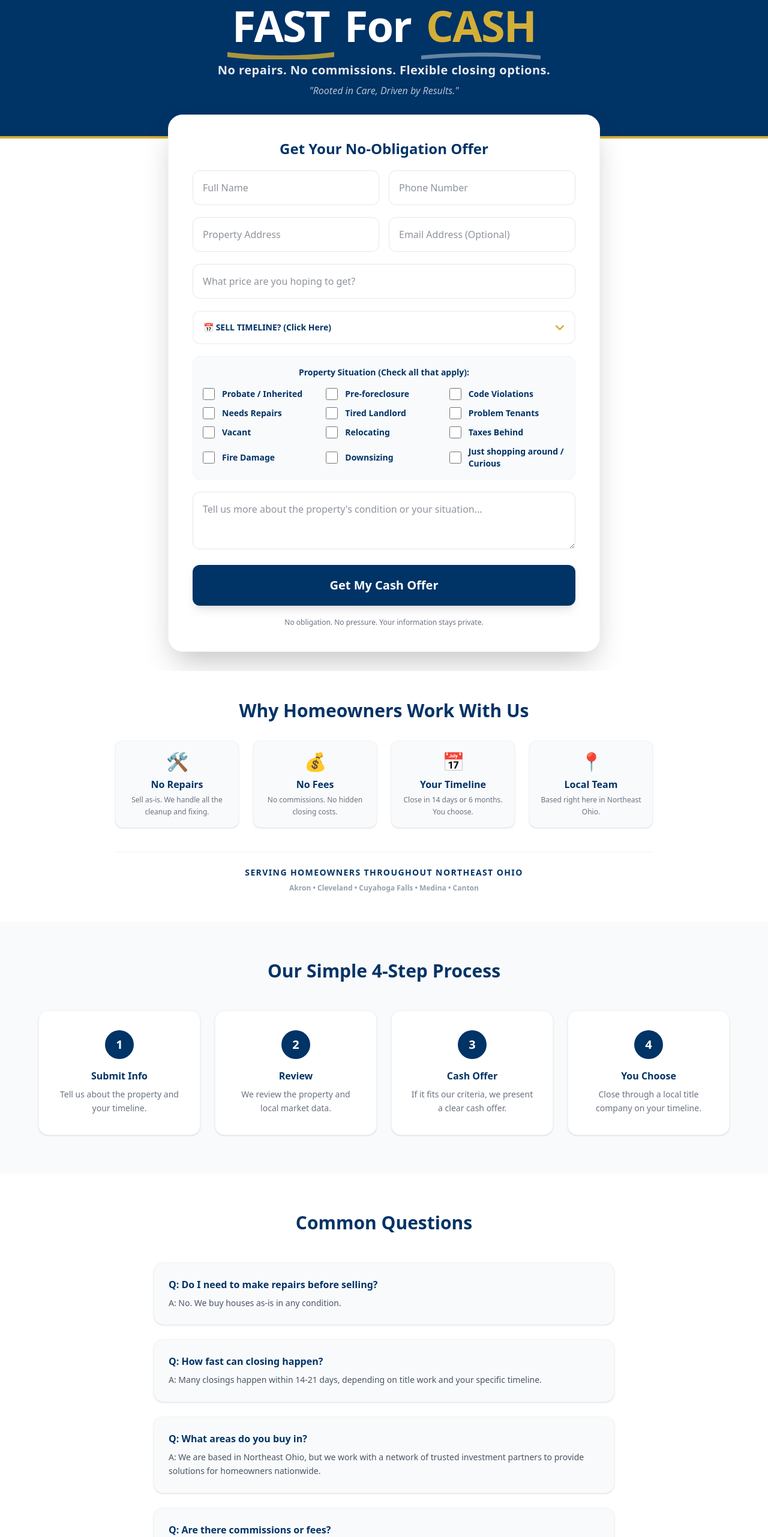
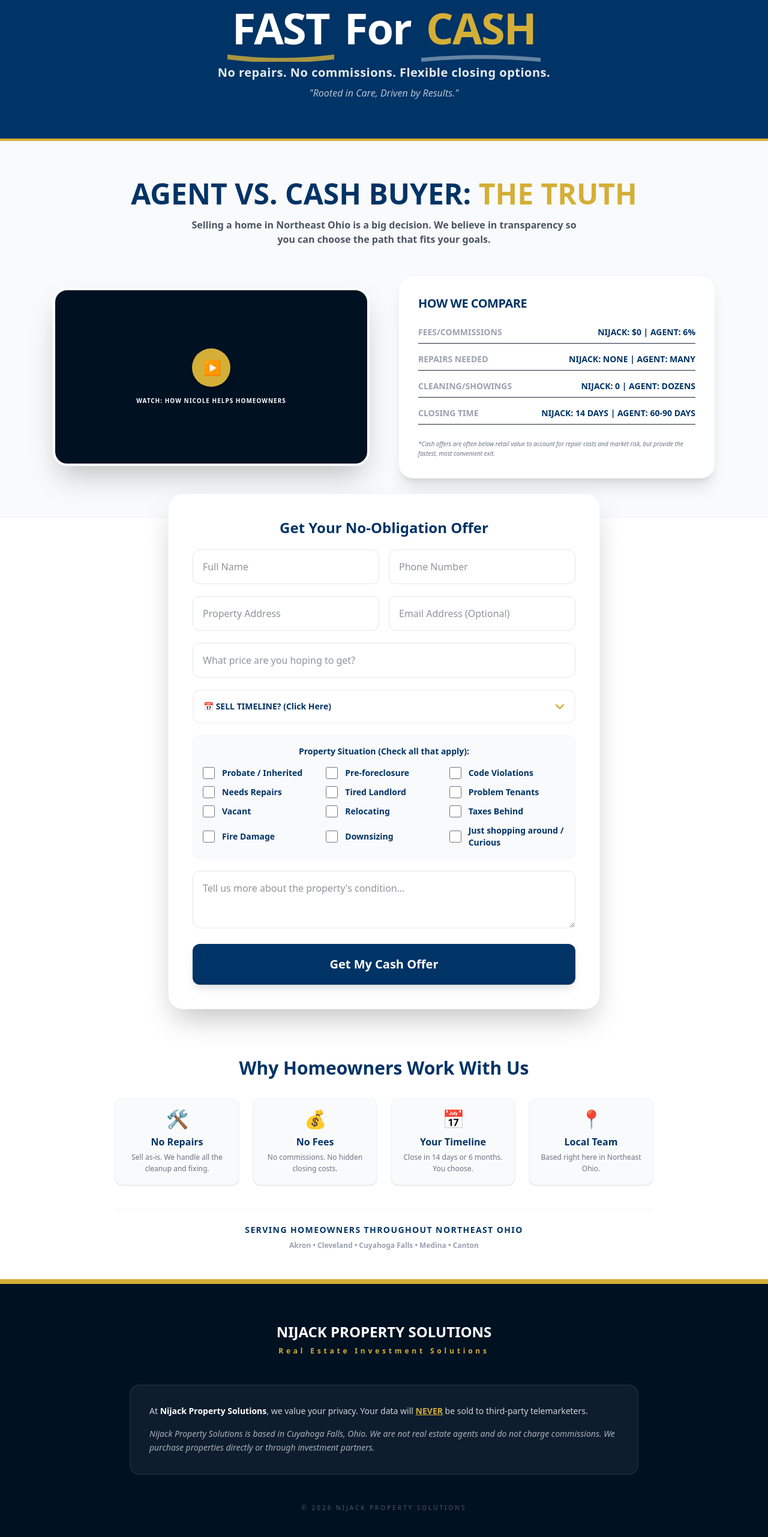
Before and after one commit to nijackacquisitions56/nijack-property-solutions, a React (Vite) app: page / in a window 1280 px wide. Shown: the part 234-2797 px from the top of the page at 60% size. Built offline with nearby package versions, Linux system fonts and the light colour scheme.

Commit message:
Update App.jsx

```diff
--- a/src/App.jsx
+++ b/src/App.jsx
@@ -47,12 +47,13 @@ export default function NijackPropertySolutionsWebsite() {
   return (
     <div className="min-h-screen bg-white text-gray-800 font-sans">
 
-      {/* HEADER */}
+      {/* HEADER WITH RECLAIMED FLARE */}
       <header className="sticky top-0 z-50 border-b bg-white shadow-sm">
         <div className="mx-auto max-w-7xl px-6 py-4 flex justify-between items-center text-center sm:text-left">
           <div className="flex items-center gap-3 group mx-auto sm:mx-0">
-            <div className="h-11 w-11 bg-[#003366] rounded-xl flex items-center justify-center shadow-lg">
-              <span className="text-white font-black text-2xl">N</span>
+            {/* THE FLARE ICON */}
+            <div className="h-12 w-12 bg-[#003366] rounded-xl flex items-center justify-center shadow-[0_0_15px_rgba(212,175,55,0.3)] border-b-4 border-r-4 border-[#D4AF37] transform -rotate-3 group-hover:rotate-0 transition-transform">
+              <span className="text-white font-black text-2xl tracking-tighter">N</span>
             </div>
             <div>
               <div className="font-black text-xl text-[#003366] leading-tight uppercase">
@@ -99,9 +100,61 @@ export default function NijackPropertySolutionsWebsite() {
         </div>
       </section>
 
+      {/* AGENT VS CASH BUYER SECTION */}
+      <section className="py-16 bg-gray-50 border-b border-gray-100">
+        <div className="mx-auto max-w-6xl px-6">
+          <div className="text-center mb-12">
+            <h2 className="text-3xl md:text-5xl font-black text-[#003366] mb-4 uppercase">
+              Agent vs. Cash Buyer: <span className="text-[#D4AF37]">The Truth</span>
+            </h2>
+            <p className="text-gray-600 font-bold max-w-2xl mx-auto">
+              Selling a home in Northeast Ohio is a big decision. We believe in transparency so you can choose the path that fits your goals.
+            </p>
+          </div>
+
+          <div className="grid lg:grid-cols-2 gap-12 items-center">
+            {/* VIDEO PLACEHOLDER */}
+            <div className="relative aspect-video bg-[#001122] rounded-3xl shadow-2xl overflow-hidden border-4 border-white flex items-center justify-center group">
+              <div className="text-center px-6">
+                <div className="w-16 h-16 bg-[#D4AF37] rounded-full flex items-center justify-center mx-auto mb-4 shadow-lg group-hover:scale-110 transition-transform cursor-pointer">
+                  <span className="text-white text-2xl ml-1">▶</span>
+                </div>
+                <p className="text-white font-bold tracking-widest uppercase text-[10px]">Watch: How Nicole Helps Homeowners</p>
+              </div>
+            </div>
+
+            {/* COMPARISON QUICK TABLE */}
+            <div className="bg-white rounded-3xl p-8 shadow-xl border border-gray-100">
+              <h3 className="text-xl font-black text-[#003366] mb-6 uppercase tracking-tight">How we compare</h3>
+              <div className="space-y-4">
+                <div className="flex justify-between border-b pb-2 text-xs md:text-sm">
+                  <span className="text-gray-400 font-bold uppercase">Fees/Commissions</span>
+                  <span className="text-[#003366] font-black">NIJACK: $0 | AGENT: 6%</span>
+                </div>
+                <div className="flex justify-between border-b pb-2 text-xs md:text-sm">
+                  <span className="text-gray-400 font-bold uppercase">Repairs Needed</span>
+                  <span className="text-[#003366] font-black">NIJACK: NONE | AGENT: MANY</span>
+                </div>
+                <div className="flex justify-between border-b pb-2 text-xs md:text-sm">
+                  <span className="text-gray-400 font-bold uppercase">Cleaning/Showings</span>
+                  <span className="text-[#003366] font-black">NIJACK: 0 | AGENT: DOZENS</span>
+                </div>
+                <div className="flex justify-between border-b pb-2 text-xs md:text-sm">
+                  <span className="text-gray-400 font-bold uppercase">Closing Time</span>
+                  <span className="text-[#003366] font-black">NIJACK: 14 DAYS | AGENT: 60-90 DAYS</span>
+                </div>
+              </div>
+              <p className="mt-6 text-[10px] text-gray-500 italic leading-relaxed">
+                *Cash offers are often below retail value to account for repair costs and market risk, but provide the fastest, most convenient exit.
+              </p>
+            </div>
+          </div>
+        </div>
+      </section>
+
       {/* LEAD FORM SECTION */}
       <section id="contact" className="mx-auto max-w-3xl px-6 -mt-10 pb-8">
-        <div className="bg-white rounded-3xl p-6 md:p-10 shadow-2xl border border-gray-100">
+        <div className="bg-white rounded-3xl p-6 md:p-10 shadow-2xl border border-gray-100 relative z-10">
           {!submitted ? (
             <form onSubmit={handleSubmit} className="space-y-5">
               <input type="hidden" name="_subject" value="New Seller Lead - Nijack Property Solutions" />
@@ -152,22 +205,18 @@ export default function NijackPropertySolutionsWebsite() {
                 </div>
               </div>
 
-              <textarea name="extra_details" placeholder="Tell us more about the property's condition or your situation..." className="rounded-xl border border-gray-200 p-4 w-full h-24 focus:ring-2 focus:ring-[#D4AF37] outline-none" />
+              <textarea name="extra_details" placeholder="Tell us more about the property's condition..." className="rounded-xl border border-gray-200 p-4 w-full h-24 focus:ring-2 focus:ring-[#D4AF37] outline-none" />
 
               <button type="submit" className="w-full rounded-xl bg-[#003366] py-5 font-black text-white text-xl shadow-lg hover:bg-[#002244] transition-all transform hover:-translate-y-1">
                 Get My Cash Offer
               </button>
-
-              <p className="text-center text-xs text-gray-500 font-medium">
-                No obligation. No pressure. Your information stays private.
-              </p>
             </form>
           ) : (
-            <div className="text-center py-12 animate-fade-in">
+            <div className="text-center py-12">
               <div className="text-7xl mb-6 text-[#D4AF37]">🤝</div>
               <h2 className="text-3xl font-black mb-4 text-[#003366]">Thank You—We’re On It!</h2>
               <p className="text-gray-600 font-bold mb-6 max-w-md mx-auto">
-                Nicole will personally review your property details today. Expect a friendly call or text from us shortly to discuss your options.
+                Nicole will personally review your property details today. Expect a friendly call or text from us shortly.
               </p>
               <button onClick={() => setSubmitted(false)} className="text-[#D4AF37] font-bold underline">Submit another property</button>
             </div>
@@ -193,61 +242,22 @@ export default function NijackPropertySolutionsWebsite() {
               </div>
             ))}
           </div>
-
           <div className="pt-6 border-t border-gray-100">
             <p className="text-[#003366] font-bold text-sm uppercase tracking-widest mb-2">Serving homeowners throughout Northeast Ohio</p>
-            <p className="text-gray-400 text-xs font-semibold">
-              Akron • Cleveland • Cuyahoga Falls • Medina • Canton
-            </p>
+            <p className="text-gray-400 text-xs font-semibold">Akron • Cleveland • Cuyahoga Falls • Medina • Canton</p>
           </div>
         </div>
       </section>
 
-      {/* HOW IT WORKS SECTION */}
-      <section id="how" className="py-16 bg-gray-50 text-center px-6">
-        <h2 className="text-3xl font-black mb-12 text-[#003366]">Our Simple 4-Step Process</h2>
-        <div className="mx-auto max-w-6xl grid md:grid-cols-4 gap-6">
-          {steps.map((step, i) => (
-            <div key={i} className="p-8 rounded-2xl bg-white border border-gray-100 shadow-sm">
-              <div className="h-12 w-12 rounded-full bg-[#003366] text-white flex items-center justify-center text-xl font-black mx-auto mb-4">{i+1}</div>
-              <h3 className="font-bold text-[#003366] mb-2">{step.title}</h3>
-              <p className="text-gray-500 text-sm leading-relaxed">{step.text}</p>
-            </div>
-          ))}
-        </div>
-      </section>
-
-      {/* FAQ SECTION */}
-      <section id="faq" className="py-16 bg-white px-6">
-        <div className="mx-auto max-w-3xl">
-          <h2 className="text-3xl font-black mb-12 text-[#003366] text-center">Common Questions</h2>
-          <div className="space-y-6">
-            {faq.map((item, i) => (
-              <div key={i} className="bg-gray-50 p-6 rounded-2xl border border-gray-100 shadow-sm">
-                <h3 className="font-black text-[#003366] mb-2">Q: {item.q}</h3>
-                <p className="text-gray-600 text-sm leading-relaxed">A: {item.a}</p>
-              </div>
-            ))}
-          </div>
-        </div>
-      </section>
-
-      {/* FOOTER & PRIVACY POLICY */}
+      {/* FOOTER */}
       <footer className="bg-[#001122] text-white py-16 border-t-8 border-[#D4AF37]">
         <div className="mx-auto max-w-4xl px-6 text-center">
           <div className="font-black text-2xl uppercase mb-2">NIJACK PROPERTY SOLUTIONS</div>
           <p className="text-[#D4AF37] text-xs font-bold tracking-[0.4em] mb-12">Real Estate Investment Solutions</p>
-
-          <div className="bg-white/5 rounded-2xl p-8 text-left border border-white/10 mb-12">
-            <h4 className="text-[#D4AF37] font-black text-lg mb-4 uppercase tracking-widest">Legal & Privacy</h4>
-            <div className="space-y-4 text-sm text-gray-300 leading-relaxed">
-              <p>At <span className="text-white font-bold">Nijack Property Solutions</span>, we value your privacy. Information collected is used solely to provide evaluation services. Your data will <span className="text-[#D4AF37] font-bold underline">NEVER</span> be sold to third-party telemarketers.</p>
-              <p className="italic opacity-80">
-                Nijack Property Solutions is a real estate investment firm based in Cuyahoga Falls, Ohio. We are not licensed real estate agents and do not charge commissions. We may purchase properties directly or assign contracts to investment partners.
-              </p>
-            </div>
+          <div className="bg-white/5 rounded-2xl p-8 text-left border border-white/10 mb-12 text-sm text-gray-300 leading-relaxed">
+            <p className="mb-4">At <span className="text-white font-bold">Nijack Property Solutions</span>, we value your privacy. Your data will <span className="text-[#D4AF37] font-bold underline">NEVER</span> be sold to third-party telemarketers.</p>
+            <p className="italic opacity-80">Nijack Property Solutions is based in Cuyahoga Falls, Ohio. We are not real estate agents and do not charge commissions. We purchase properties directly or through investment partners.</p>
           </div>
-
           <p className="text-[10px] opacity-30 uppercase tracking-[0.3em]">© {new Date().getFullYear()} Nijack Property Solutions</p>
         </div>
       </footer>
```
